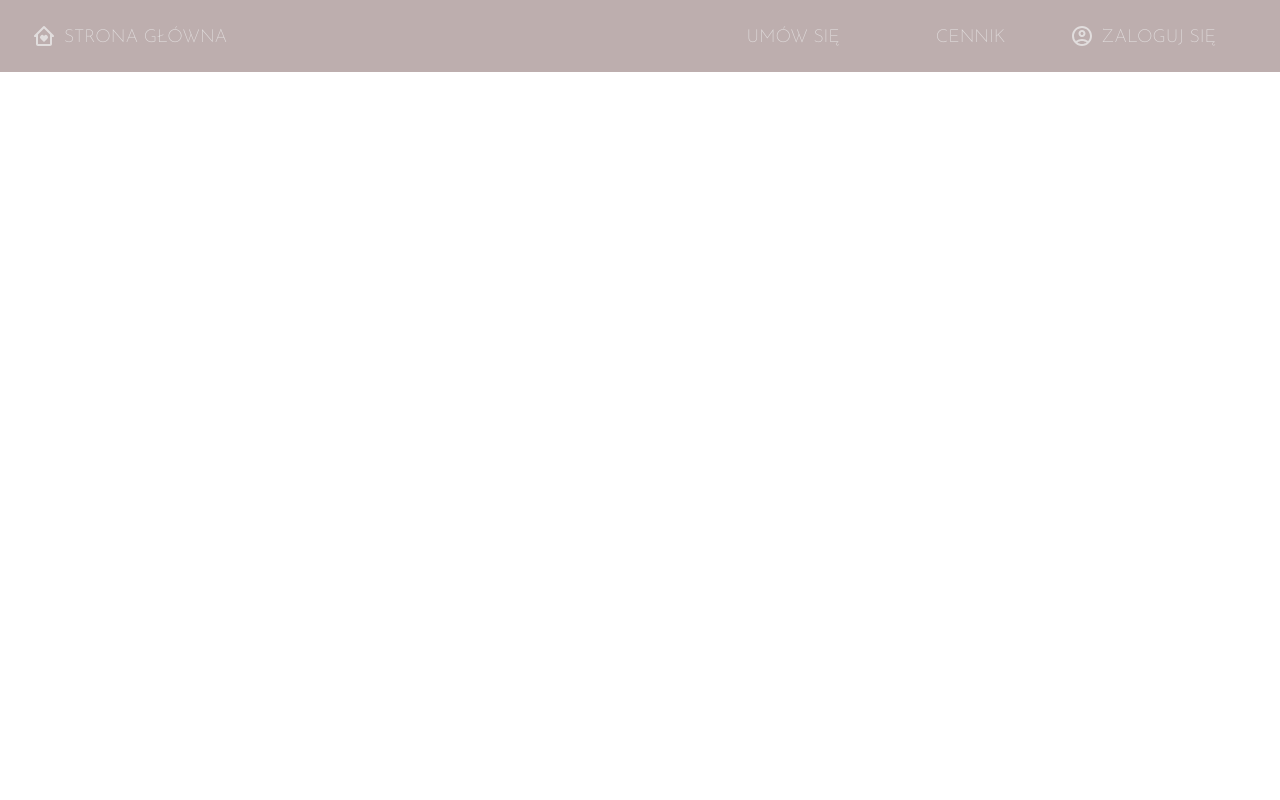
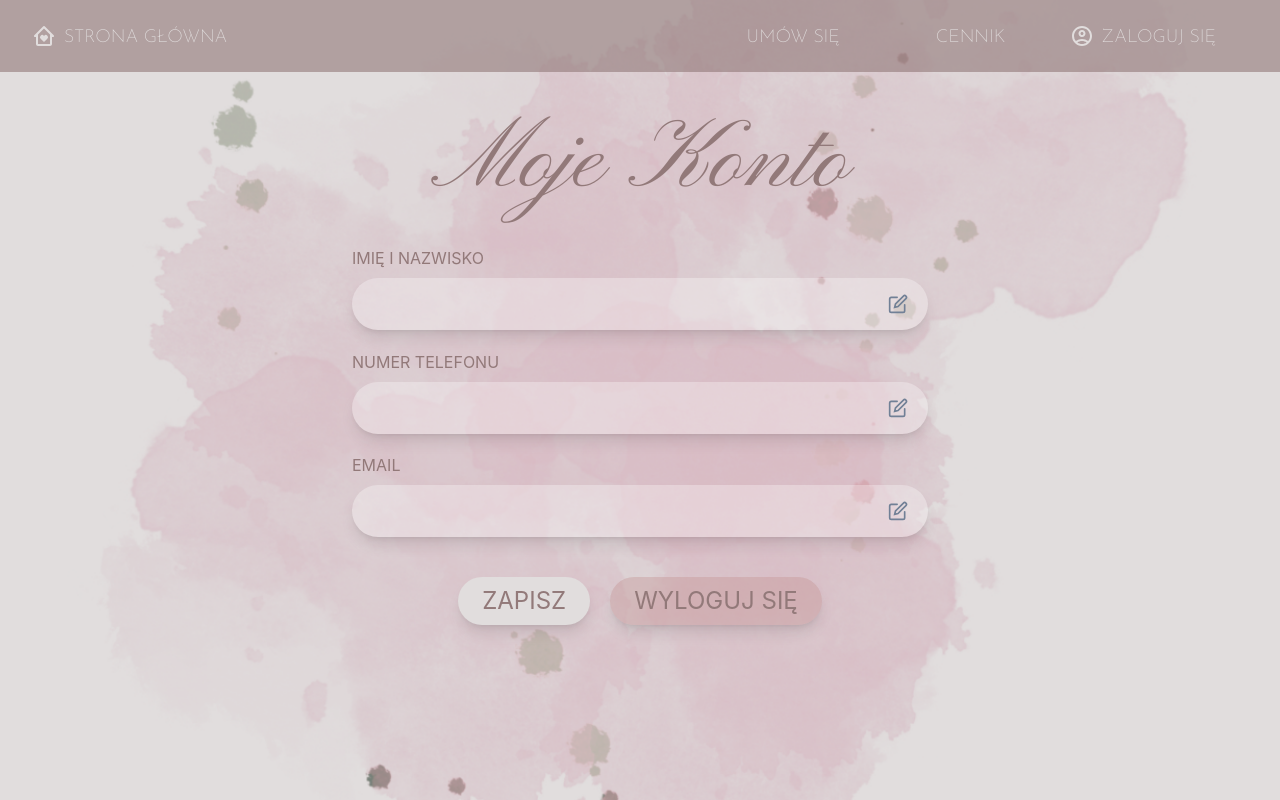
Before and after one commit to stanislawMarciniak/nails, a React (Vite) app: page /konto in a window 1280 px wide. Built offline with nearby package versions, Linux system fonts and the light colour scheme; no server answers; some icons are missing.

Commit message:
user account

```diff
--- a/src/App.tsx
+++ b/src/App.tsx
@@ -7,6 +7,7 @@ import Login from "./pages/Login";
 import { ChakraProvider } from "@chakra-ui/react";
 import theme from "./config/theme";
 import { ImageProvider } from "./components/ImageContext";
+import Account from "./pages/Account";
 
 function BackgroundWrapper() {
   const location = useLocation();
@@ -18,6 +19,8 @@ function BackgroundWrapper() {
       case "/cennik":
         return "url(/images/bg-pricing.PNG)";
       case "/kalendarz":
+        return "url(/images/bg-calendar.PNG)";
+      case "/konto":
         return "url(/images/bg-calendar.PNG)";
       case "/zaloguj":
         return "url(/images/bg-login.PNG)";
@@ -43,6 +46,7 @@ function BackgroundWrapper() {
         <Route path="/cennik" element={<Pricing />} />
         <Route path="/kalendarz" element={<Calendar />} />
         <Route path="/zaloguj" element={<Login />} />
+        <Route path="/konto" element={<Account />} />
       </Routes>
     </div>
   );
--- /dev/null
+++ b/src/components/AccountItem.tsx
@@ -0,0 +1,57 @@
+import { EditIcon } from "@chakra-ui/icons";
+import { Box, Flex, Input, Text } from "@chakra-ui/react";
+import { useState } from "react";
+
+const AccountItem = ({ title, content, setUser, attribute }) => {
+  const [isEditing, setIsEditing] = useState(false);
+  const [value, setValue] = useState(content);
+
+  const handleEdit = () => {
+    if (isEditing) {
+      setUser((user) => ({
+        ...user,
+        [attribute]: value,
+      }));
+    }
+    setIsEditing(!isEditing);
+  };
+
+  const handleBlur = () => {
+    setIsEditing(false);
+    handleEdit();
+  };
+
+  return (
+    <Box w={"full"}>
+      <Text fontSize={"md"} mb={2}>
+        {title}
+      </Text>
+      <Flex
+        justify={"space-between"}
+        align={"center"}
+        py="4"
+        w={"full"}
+        className="mb-2 shadow-lg calendar-bg josefin-light"
+      >
+        {isEditing ? (
+          <Input
+            value={value}
+            onChange={(e) => setValue(e.target.value)}
+            onBlur={handleBlur}
+            autoFocus
+          />
+        ) : (
+          <Text className="pl-6 josefin-normal">{content}</Text>
+        )}
+        <EditIcon
+          mr={5}
+          onClick={handleEdit}
+          cursor={"pointer"}
+          color={isEditing ? "green.500" : "gray.500"}
+        />
+      </Flex>
+    </Box>
+  );
+};
+
+export default AccountItem;
--- a/src/components/Navbar.tsx
+++ b/src/components/Navbar.tsx
@@ -35,15 +35,6 @@ const Navbar = () => {
     };
   }, []);
 
-  const handleLogout = async () => {
-    try {
-      await supabase.auth.signOut();
-      setIsLogged(false);
-    } catch (error) {
-      console.error("Error logging out:", error);
-    }
-  };
-
   return (
     <nav className="flex justify-between px-8 josefin-light navbar">
       <Link to="/" className="flex items-center gap-2 text-lg">
@@ -65,13 +56,9 @@ const Navbar = () => {
             <span>ZALOGUJ SIĘ</span>
           </Link>
         ) : (
-          <Link
-            to="/zaloguj"
-            onClick={handleLogout}
-            className="flex items-center gap-2 px-8 text-lg"
-          >
+          <Link to="/konto" className="flex items-center gap-2 px-8 text-lg">
             <MdOutlineAccountCircle className="text-2xl" />
-            <span>WYLOGUJ SIĘ</span>
+            <span>MOJE KONTO</span>
           </Link>
         )}
       </div>
--- a/src/components/calendar/react-calendar/src/MonthView/Day.tsx
+++ b/src/components/calendar/react-calendar/src/MonthView/Day.tsx
@@ -52,6 +52,7 @@ export default function Day({
         };
       });
       setFormattedData(changedData);
+      console.log(changedData);
     };
 
     fetchData();
--- a/src/components/calendar/react-calendar/src/Tile.tsx
+++ b/src/components/calendar/react-calendar/src/Tile.tsx
@@ -9,6 +9,7 @@ import type {
   View,
 } from "./shared/types.js";
 import { isSunday } from "date-fns";
+import { IS_SUNDAY_NOT_WORKING } from "../../../../config/constants.js";
 
 interface IFormattedDataItem {
   date?: string;
@@ -84,7 +85,7 @@ export default function Tile(props: TileProps) {
     );
     const wasIt = minDate && minDateTransform(minDate) > date;
     const wasAlready = wasIt ? "wasAlready" : "";
-    const sundayType = isSunday(date) ? "freeDay" : "";
+    const sundayType = isSunday(date) && IS_SUNDAY_NOT_WORKING ? "freeDay" : "";
 
     setType(
       isDate
--- a/src/config/constants.ts
+++ b/src/config/constants.ts
@@ -1,6 +1,8 @@
 export const OPENING_HOURS_BEGINNING = 9;
 export const OPENING_HOURS_END = 22;
 export const OPENING_HOURS_INTERVAL = 30; // in minutes
+export const IS_SUNDAY_NOT_WORKING = true;
+
 export const RESPONSIVENESS_1 = {
   superLargeDesktop: {
     breakpoint: { max: 4000, min: 3000 },
--- /dev/null
+++ b/src/pages/Account.tsx
@@ -0,0 +1,70 @@
+import { Link } from "react-router-dom";
+import supabase, { getUser } from "../config/supabaseClient";
+import { Center, Flex, Stack, Text } from "@chakra-ui/react";
+import { useEffect, useState } from "react";
+import AccountItem from "../components/AccountItem";
+
+const Account = () => {
+  const [user, setUser] = useState({});
+  useEffect(() => {
+    const fetchUser = async () => {
+      const fetchedUser = await getUser();
+      setUser(fetchedUser);
+    };
+    fetchUser();
+    console.log(user);
+  }, []);
+  const handleLogout = async () => {
+    try {
+      await supabase.auth.signOut();
+    } catch (error) {
+      console.error("Error logging out:", error);
+    }
+  };
+  return (
+    <Center>
+      <Stack w={"6xl"} align={"center"} fontSize={"xl"}>
+        <Text fontSize={"8xl"} className="pinyon">
+          Moje Konto
+        </Text>
+        <Flex>
+          <Stack w={"xl"}>
+            <AccountItem
+              title="IMIĘ I NAZWISKO"
+              content={user?.name}
+              setUser={setUser}
+              attribute="name"
+            />
+            <AccountItem
+              title="NUMER TELEFONU"
+              content={user?.phone}
+              setUser={setUser}
+              attribute="phone"
+            />
+            <AccountItem
+              title="EMAIL"
+              content={user?.email}
+              setUser={setUser}
+              attribute="email"
+            />
+          </Stack>
+        </Flex>
+        <Flex gap={5}>
+          <button className="px-6 py-2 mt-6 text-2xl rounded-full shadow-lg bg-firstColor">
+            ZAPISZ
+          </button>
+          <Link
+            to="/zaloguj"
+            onClick={handleLogout}
+            className="px-6 py-2 mt-6 text-2xl rounded-full shadow-lg"
+            style={{ background: "rgba(196, 148, 148, 0.4)" }}
+          >
+            WYLOGUJ SIĘ
+          </Link>
+        </Flex>
+      </Stack>
+    </Center>
+  );
+};
+
+export default Account;
--- a/tsconfig.json
+++ b/tsconfig.json
@@ -20,6 +20,6 @@
     "noUnusedParameters": true,
     "noFallthroughCasesInSwitch": true
   },
-  "include": ["src"],
+  "exclude": ["src"],
   "references": [{ "path": "./tsconfig.node.json" }]
 }
```
